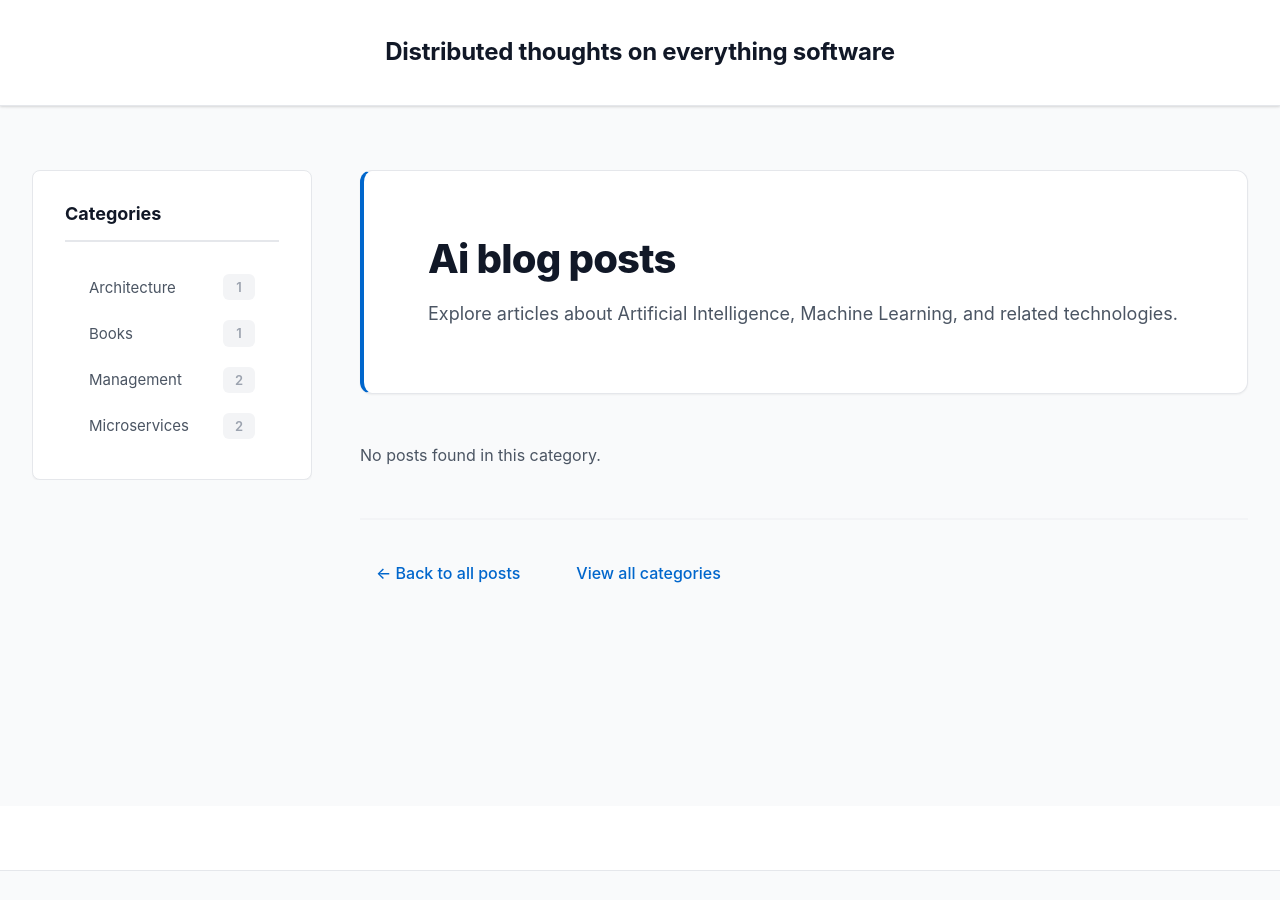
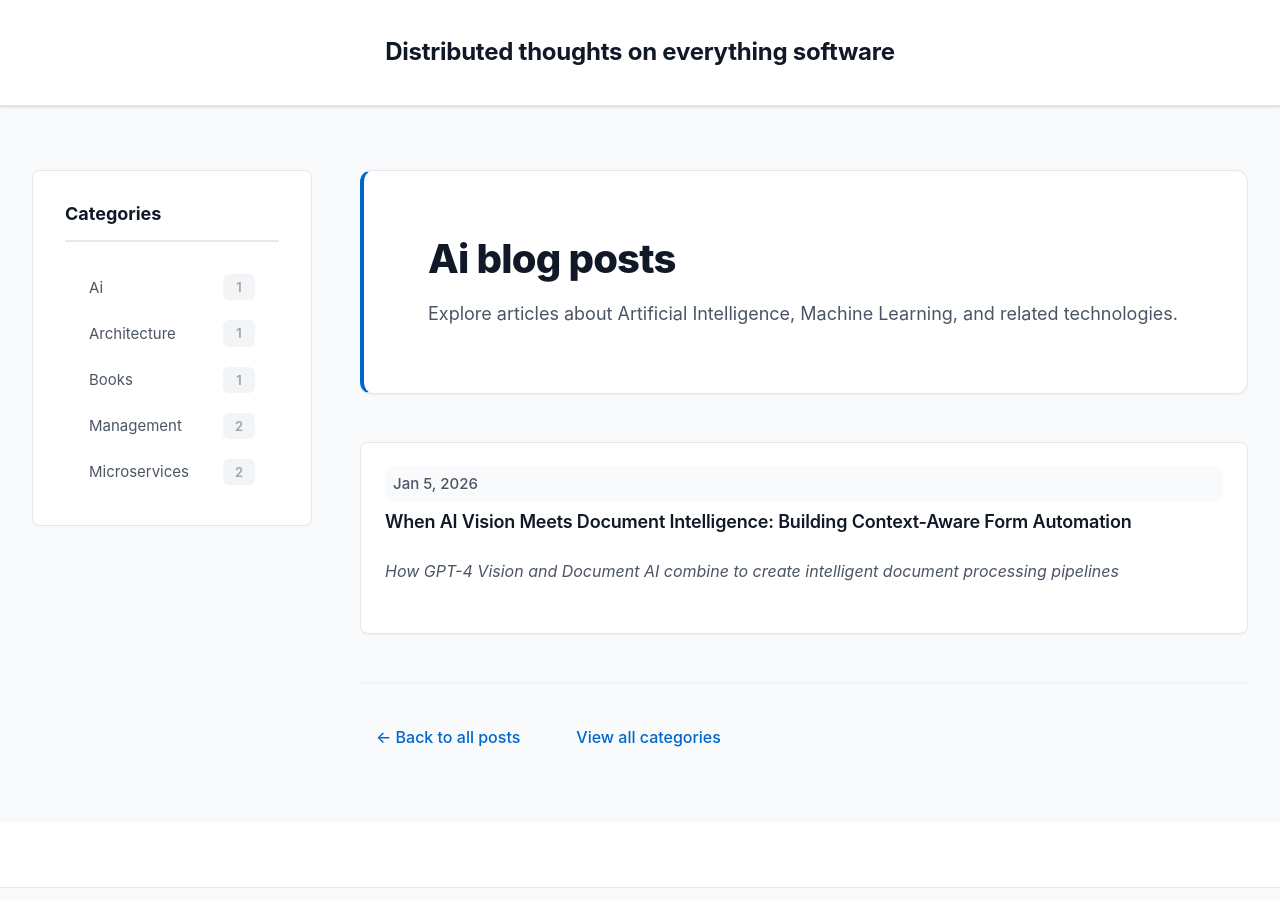
Before and after one commit to a-sharma11/blogposts, a Jekyll site: the page built from ai.html, in a window 1280 px wide and 900 px high. Built offline with Jekyll 4.4.1, drawn with Linux system fonts in a browser that asks for light colours; some of the changed lines change nothing that is shown.

Commit message:
document parser

````diff
--- /dev/null
+++ b/_posts/2026-01-05-ai-vision-document-intelligence-form-automation.md
@@ -0,0 +1,146 @@
+---
+layout: post
+title: "When AI Vision Meets Document Intelligence: Building Context-Aware Form Automation"
+date: 2026-01-05 10:00:00 -0000
+categories: ai
+---
+
+*How GPT-4 Vision and Document AI combine to create intelligent document processing pipelines*
+
+---
+
+Ever filled out a passport application, DMV form, or immigration paperwork and thought:
+
+> "Why am I typing my name and address for the 17th time… when it's already on my ID?"
+
+Forms are basically a tax on your time. They're repetitive, unforgiving, and somehow always involve **just enough edge cases** to make automation tricky.
+
+## The Problem: Two Powerful Tools, One Missing Piece
+
+Imagine you're building an AI system to automatically fill out government forms. You have two tools to work with:
+
+**Document AI** 🎯 - Fast at extracting structured data. Give it a driver's license, and it'll pull out names, dates, addresses accurately. But ask it *why* that information matters or *how* it relates to a form field, and it doesn't know.
+
+**GPT-4 Vision** 🧠 - Great at understanding context and reasoning. It can look at a form and understand that "Name (Last, First, Middle)" needs to be split into three separate fields. It knows that a passport's "Date of Birth" maps to a form's "DOB" field, even when the labels don't match exactly. But it's slower and more expensive for pure extraction tasks.
+
+So the question is: *What if we didn't have to choose?*
+
+---
+
+## The Solution: A Multi-Agent Intelligence Pipeline
+
+Instead of picking one tool, we built a system where AI agents work together, each doing what they're good at. Think of it like a relay race where each runner does their part.
+
+![Multi-Agent Intelligence Pipeline]({{ '/assets/diagrams/multi-agent-pipeline.svg' | relative_url }})
+
+The pipeline works through three agents:
+
+1. **Form Analyzer (GPT-4 Vision)**
+   Understands form context, identifies field types, maps to standard schema, and extracts instructions. Reads the form like a human would.
+
+2. **Document Processor (Document AI + GPT Vision)**
+   Uses Document AI for fast structured extraction, then GPT Vision for context. Standardizes all the data from supporting documents.
+
+3. **Field Matcher (GPT-4 Reasoning)**
+   Understands relationships, maps data to form fields, and handles edge cases. This is where the matching happens.
+
+The result? An accurately filled form ready for human review and submission.
+
+---
+
+## Why Context Matters: A Real Example
+
+Let's say you're filling out a passport application (DS-11). The form asks for:
+
+- **Field 1**: "Name - Last"
+- **Field 2**: "Name - First"
+- **Field 3**: "Name - Middle"
+
+Your driver's license shows: **"CONNOR, SAMPLE"**
+
+### Document AI's Approach:
+
+```
+Input: "CONNOR, SAMPLE"
+Output: {
+  "full_name": "CONNOR, SAMPLE"
+}
+```
+
+Its accurate extraction, but it doesn't understand the form's structure or requirements.
+
+### GPT-4 Vision's Approach:
+
+```
+Input: Form image + License image
+Reasoning:
+  "The form has separate fields for Last, First, and Middle names.
+   The license shows 'CONNOR, SAMPLE' in Last, First format.
+   I need to split this and map to the correct fields.
+   There's no middle name, so that field stays empty."
+
+Output: {
+  "field_1": "CONNOR",
+  "field_2": "SAMPLE",
+  "field_3": ""
+}
+```
+
+Now it understands context, relationships, and form requirements.
+
+---
+
+## How Context-Aware Reasoning Works
+
+What makes this system work isn't just the extraction—it's the **reasoning** that happens between steps.
+
+### Example: Name Handling
+
+**Scenario**: Form asks for "First Name" and "Last Name", but your document only has "Full Name: John Michael Smith"
+
+**Document AI alone**:
+- Extracts: `{"full_name": "John Michael Smith"}`
+- Problem: Doesn't know how to split it for the form
+
+**Our Pipeline**:
+1. **Form Analyzer** (GPT Vision): "This form needs separate first and last name fields"
+2. **Document Processor** (GPT Vision): "I see a full name. Let me reason about how to split it."
+3. **Field Matcher** (GPT Reasoning): "John = first, Smith = last, Michael = middle (if field exists)"
+
+The system doesn't just extract—it understands and adapts.
+
+---
+
+## Why This Matters
+
+Traditional document processing pipelines are like assembly lines: fast, but rigid. Each step does one thing, and if something doesn't fit the mold, it breaks.
+
+Our approach is more like a team working together:
+- **Document AI** does the extraction
+- **GPT Vision** handles context
+- **GPT Reasoning** decides how to map fields
+
+Together, they create a system that's both accurate (thanks to Document AI) and smart (thanks to GPT's reasoning).
+
+---
+
+## The Future: Multi-Agent Document Intelligence
+
+This is just the beginning. Imagine extending this architecture:
+
+- **Validation Agent**: Checks data consistency across documents
+- **Compliance Agent**: Ensures forms meet regulatory requirements
+- **Translation Agent**: Handles multilingual documents
+- **Temporal Agent**: Understands date relationships and validity periods
+
+Each agent does its own thing, but they all share context and reasoning. The result? Document processing that doesn't just extract data—it understands it.
+
+---
+
+## Conclusion
+
+The future of document automation isn't about choosing between speed and intelligence. It's about getting AI agents to work together, each doing what they're good at, while sharing a common understanding of context and purpose.
+
+By combining Document AI's extraction with GPT-4 Vision's reasoning, we've built a system that doesn't just fill forms—it understands them.
+
+And that's the difference between automation and intelligence.
--- a/assets/main.css
+++ b/assets/main.css
@@ -840,6 +840,22 @@ a:hover {
   img {
     max-width: 100%;
     height: auto;
+    display: block;
+    margin: var(--spacing-lg) auto;
+    border-radius: var(--radius-md);
+    box-shadow: var(--shadow-md);
+  }
+
+  /* SVG diagrams styling */
+  img[src*="diagrams"],
+  img[src*=".svg"] {
+    max-width: 100%;
+    height: auto;
+    display: block;
+    margin: var(--spacing-lg) auto;
+    background: var(--bg-primary);
+    border-radius: var(--radius-md);
+    box-shadow: var(--shadow-md);
   }
 
   /* Video container */
````
Also changed, not shown: assets/diagrams/multi-agent-pipeline.svg (added).
